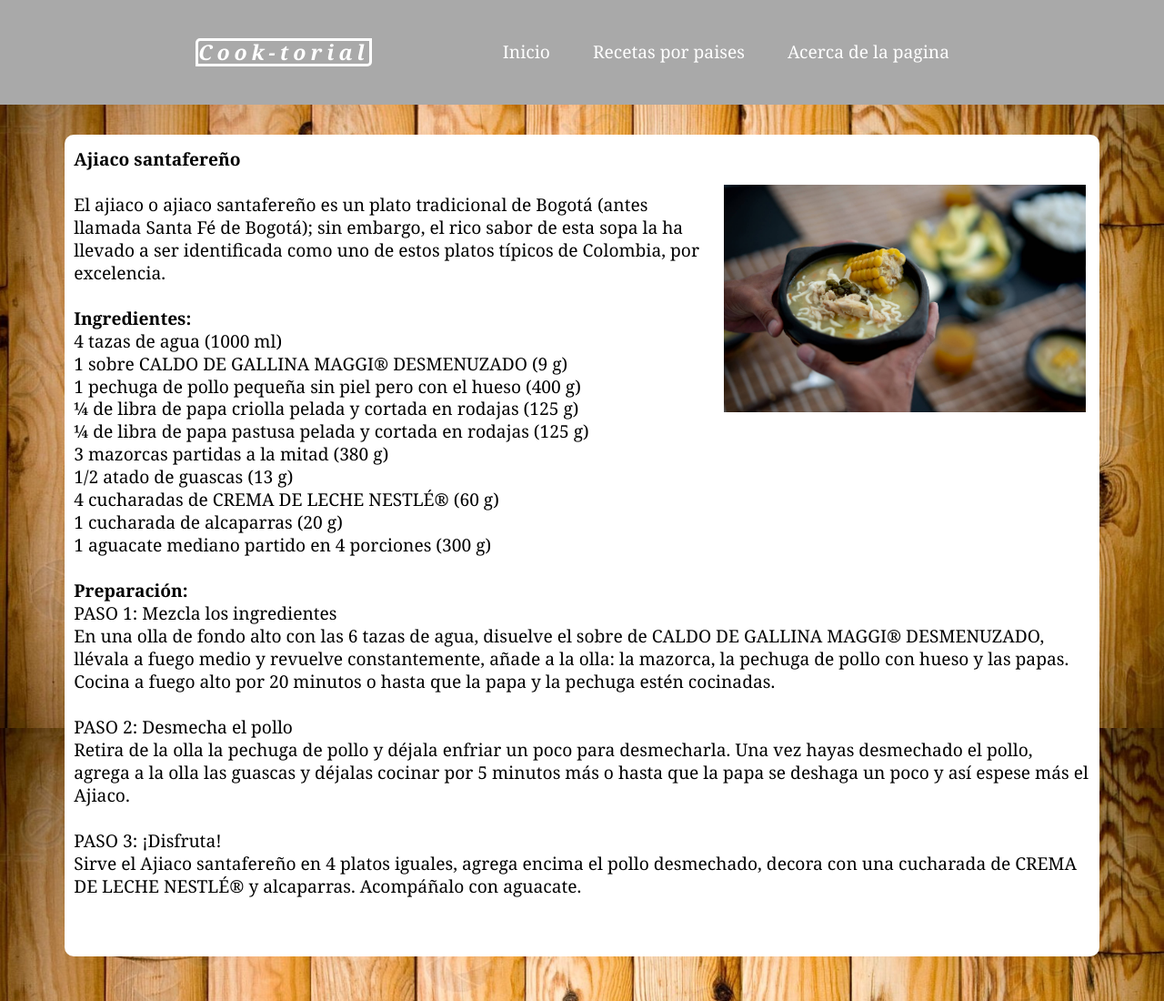
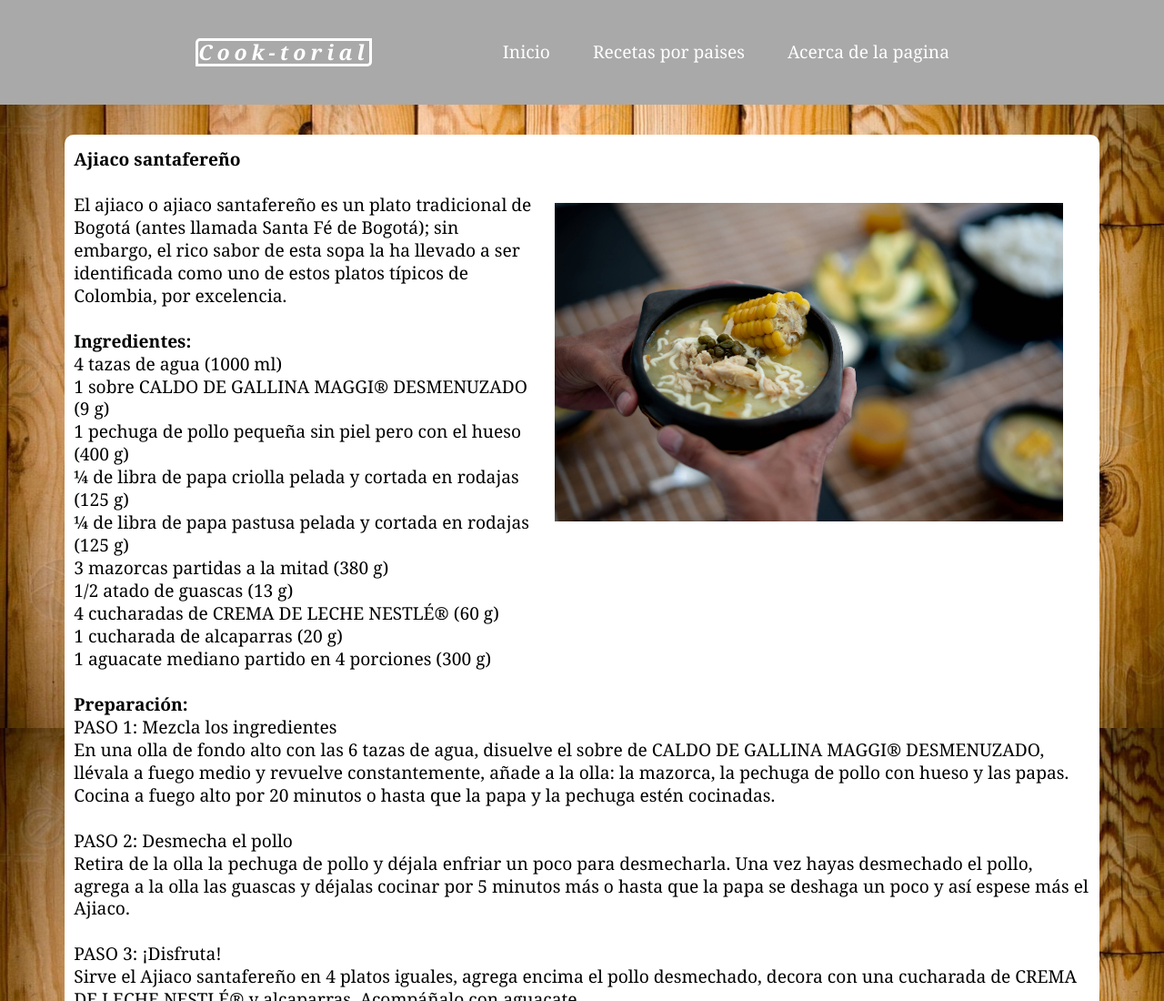
Before and after one commit to sebastianpere/cook-torial, a plain HTML site: page paises/colombia.html in a window 1280 px wide. Shown: the top 1100 px of the page at 91% size. Drawn offline with nearby package versions, Linux system fonts and the light colour scheme.

Commit message:
Add files via upload

```diff
--- a/paises/colombia.html
+++ b/paises/colombia.html
@@ -67,7 +67,7 @@
 		</main>
 
 		<script src="https://code.jquery.com/jquery-3.3.1.min.js"></script>
-		<script src="script.js"></script>
+		<script src="..\script.js"></script>
 
 	</body>
 
--- a/style_index.css
+++ b/style_index.css
@@ -176,10 +176,10 @@ ul .nav{
 
 .image-1{
 	float: right;
-	width: 398px;
-	margin-top: 40px;
-	margin-left: 5px;
-	margin-right: 5px;
+	width: 600px;
+	margin-top: 60px;
+	margin-left: 20px;
+	margin-right:30px;
 	max-width: 50%;
 }
 
```
Also changed, not shown: paises/venezuela.html (+2 -2 lines).
